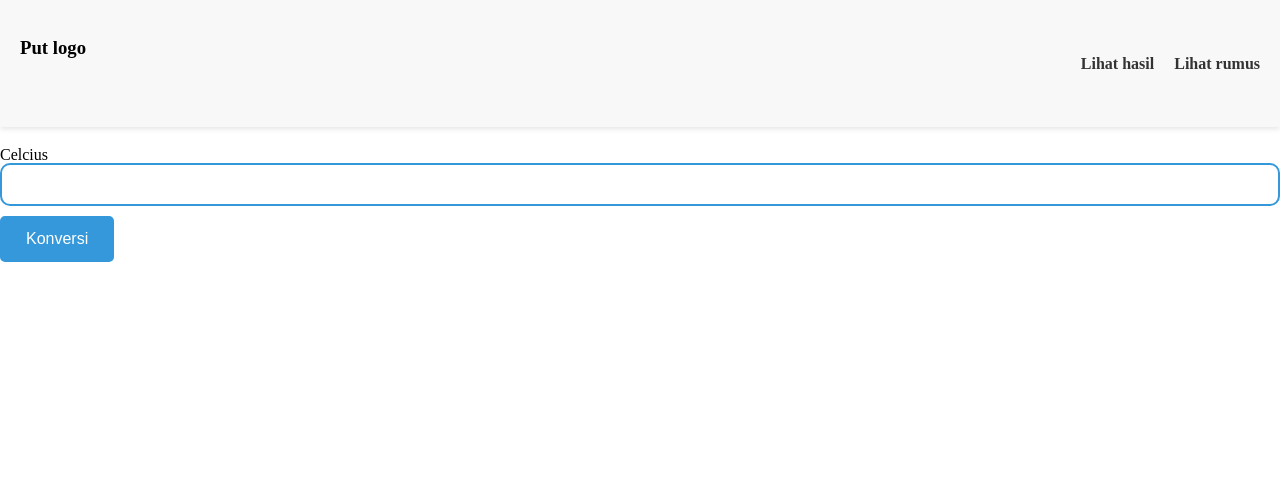
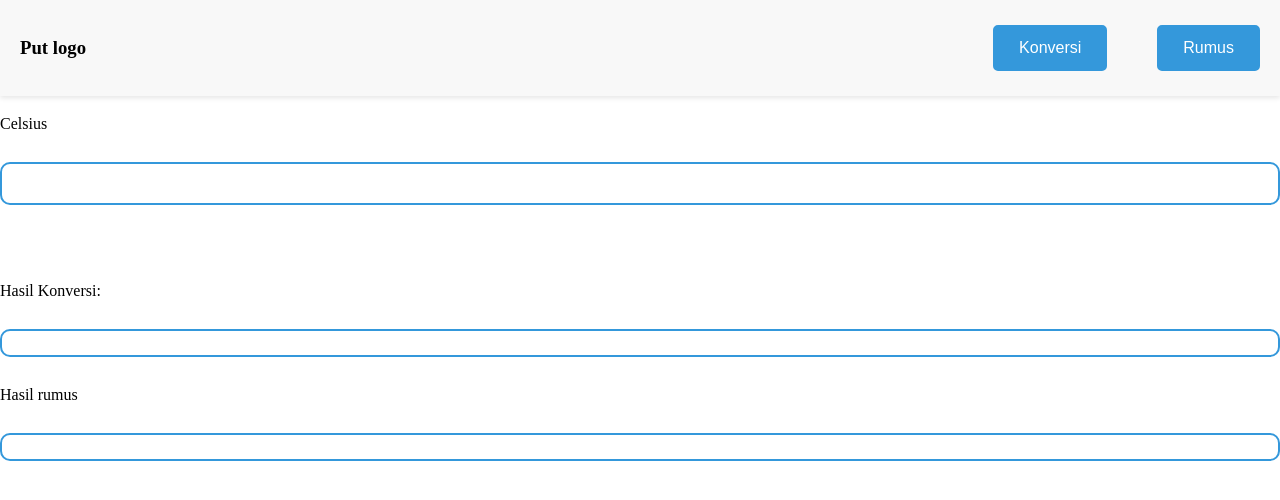
Before and after one commit to revou-fundamental-course/5-feb-24-funscteam, a plain HTML site: page index.html in a window 1280 px wide. Drawn offline with Linux system fonts and the light colour scheme.

Commit message:
first push

```diff
--- a/css/style.css
+++ b/css/style.css
@@ -18,29 +18,37 @@ time, mark, audio, video {
 	font: inherit;
 	vertical-align: baseline;
         }
+
         /* HTML5 display-role reset for older browsers */
         article, aside, details, figcaption, figure,
         footer, header, hgroup, menu, nav, section {
             display: block;
         }
+
         body {
             line-height: 1;
         }
+
         ol, ul {
             list-style: none;
         }
+
         blockquote, q {
             quotes: none;
         }
+
         blockquote:before, blockquote:after,
         q:before, q:after {
             content: '';
             content: none;
         }
+
         table {
             border-collapse: collapse;
             border-spacing: 0;
         }
+
+        /* Your Custom Styles */
         #Navigation {
             display: flex;
             justify-content: space-between;
@@ -51,12 +59,12 @@ table {
         }
 
         #logo {
-    height: 50px;
+            height: min-content;
         }
 
         #Navigation_1 {
             display: flex;
-    gap: 20px;
+            gap: 50px;
             align-items: center;
         }
 
--- a/index.html
+++ b/index.html
@@ -10,14 +10,28 @@
     <header id="Navigation">
         <h3 id="logo">Put logo</h3>
         <nav id="Navigation_1">
-            <a href="#">Lihat hasil</a>
-            <a href="#">Lihat rumus</a>
+            <button class="my-button" onclick="konversiSuhu()">Konversi</button>
+            <button class="my-button" onclick="rumus()">Rumus</button>
         </nav>
     </header>
+
     <div class="input-section">
-        <label for="input-field">Celcius</label>
-        <input type="number" class="input-field">
+        <label for="input-field" style="margin-bottom: 30px;">Celsius</label>
+        <input type="number" id="input-field" class="input-field">
     </div>
-    <button class="my-button">Konversi</button>
+
+    <br><br><br>
+
+    <div class="input-section">
+        <label for="input-field" id="hasil-konversi" style="margin-bottom: 30px;">Hasil Konversi:</label>
+        <label class="input-field" id="hasil-fahrenheit"></label>
+    </div>
+
+    <div class="input-section">
+        <label for="input-field" id="Rumus" style="margin-bottom: 30px;">Hasil rumus</label>
+        <label class="input-field" id="rumusResult"></label>
+    </div>
+
+   <script src="js/index.js"></script>
 </body>
 </html>
--- /dev/null
+++ b/js/index.js
@@ -0,0 +1,30 @@
+function konversiSuhu() {
+    // Mendapatkan nilai Celsius dari input
+    var nilaiCelsius = document.getElementById("input-field").value;
+
+    // Melakukan konversi ke Fahrenheit
+    var nilaiFahrenheit = (nilaiCelsius * 9/5) + 32;
+
+    // Menampilkan hasil konversi di label "hasil-konversi"
+    document.getElementById("hasil-konversi").textContent = "Hasil Konversi: " + nilaiCelsius + " Celsius =";
+    document.getElementById("hasil-fahrenheit").textContent = nilaiFahrenheit + " Fahrenheit";
+}
+
+function showResult(mode) {
+    var resultLabel = document.getElementById("hasil-konversi");
+    var inputLabel = document.getElementById("input-field");
+
+    if (mode === 'CtoF') {
+        resultLabel.textContent = "Rumus: Fahrenheit = (Celsius * 9/5) + 32";
+        inputLabel.placeholder = "Masukkan suhu dalam Celsius";
+    }
+}
+
+function rumus() {
+    var rumusLabel = document.getElementById("Rumus"); // Fix the ID here
+    var rumusResult = document.getElementById("rumusResult");
+
+    rumusLabel.textContent = "Rumus:";
+    rumusResult.textContent = "Rumus: Fahrenheit = (Celsius * 9/5) + 32";
+
+}
```
Lines whose indentation alone changed are shown as unchanged.
